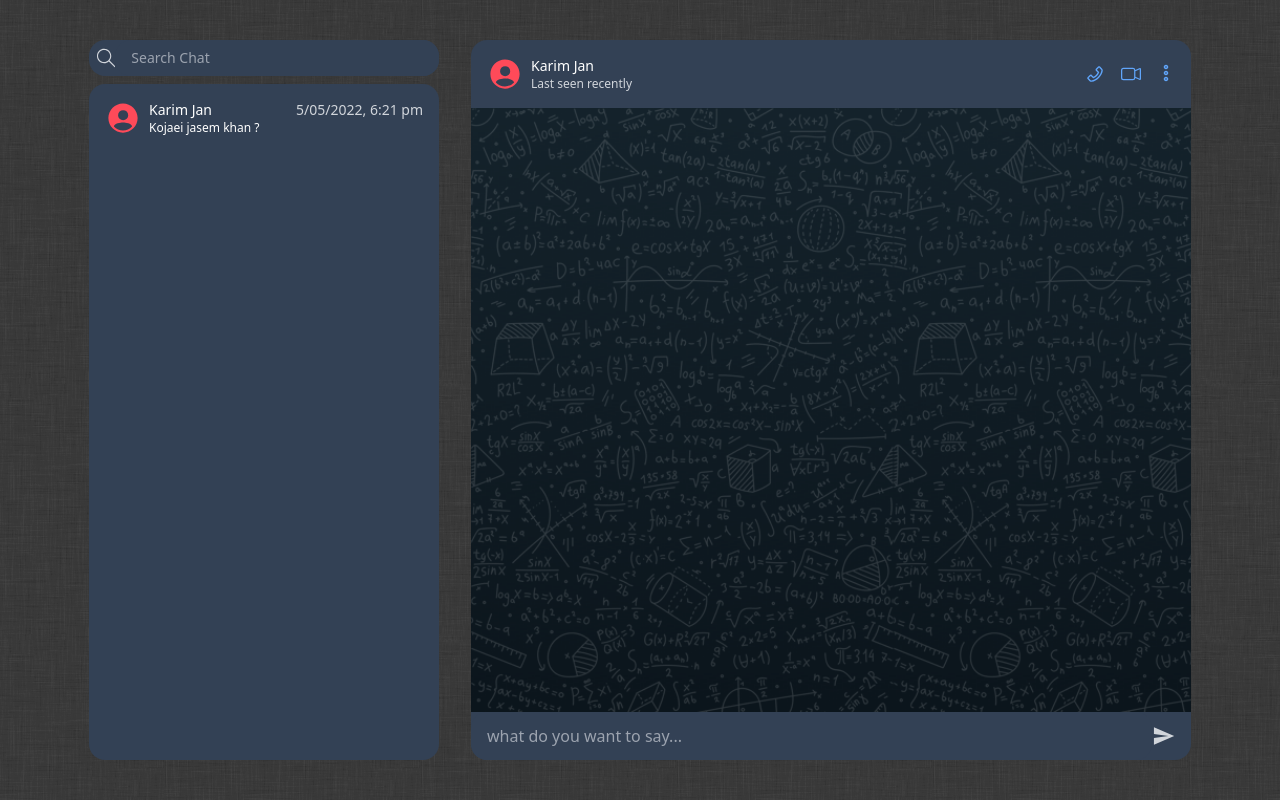
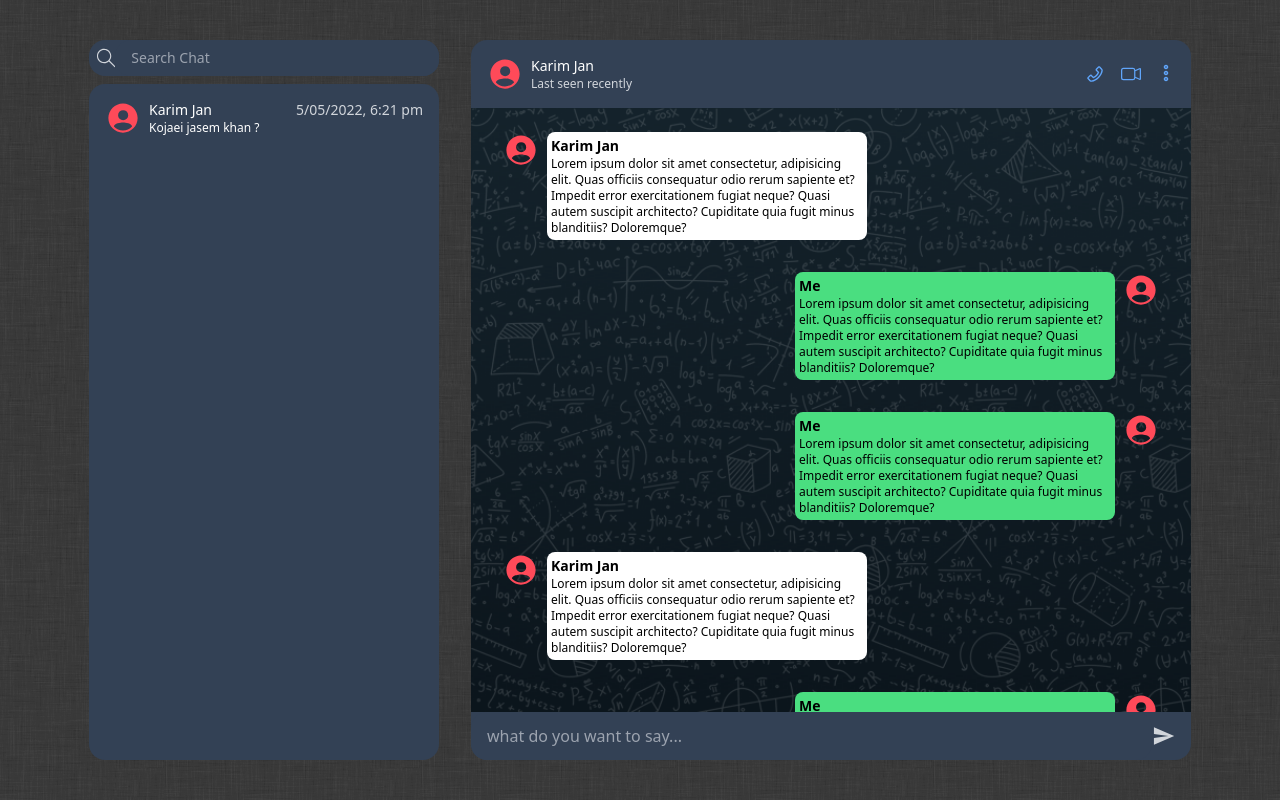
Before and after one commit to M-AminM/chat-app, a React (Create React App) app: page / in a window 1280 px wide. Built offline with nearby package versions, Linux system fonts and the light colour scheme.

Commit message:
Message Detail

```diff
--- /dev/null
+++ b/src/components/Messanger/Chat/Message/MessageDetail/index.tsx
@@ -0,0 +1,68 @@
+import React from "react";
+import { IoPersonCircleSharp } from "react-icons/io5";
+
+interface MessageDetailProps extends React.PropsWithChildren {
+  type: string;
+}
+
+type LookupType = {
+  sender: () => JSX.Element;
+  reciever: () => JSX.Element;
+};
+
+const Sender = () => {
+  return (
+    <li className="flex gap-2 w-full">
+      <div className="text-4xl">
+        <IoPersonCircleSharp color="#ff4a59" />
+      </div>
+      <div className="bg-white rounded-lg p-1 w-80">
+        <h3 className="font-semibold text-sm">Karim Jan</h3>
+        <p className="text-xs">
+          Lorem ipsum dolor sit amet consectetur, adipisicing elit. Quas
+          officiis consequatur odio rerum sapiente et? Impedit error
+          exercitationem fugiat neque? Quasi autem suscipit architecto?
+          Cupiditate quia fugit minus blanditiis? Doloremque?
+        </p>
+      </div>
+    </li>
+  );
+};
+
+const Reciever = () => {
+  return (
+    <li className="flex  justify-end gap-2 w-full ">
+      <div className="bg-green-400 rounded-lg p-1 w-80">
+        <h3 className="font-semibold text-sm">Me</h3>
+        <p className="text-xs">
+          Lorem ipsum dolor sit amet consectetur, adipisicing elit. Quas
+          officiis consequatur odio rerum sapiente et? Impedit error
+          exercitationem fugiat neque? Quasi autem suscipit architecto?
+          Cupiditate quia fugit minus blanditiis? Doloremque?
+        </p>
+      </div>
+      <div className="text-4xl">
+        <IoPersonCircleSharp color="#ff4a59" />
+      </div>
+    </li>
+  );
+};
+
+const lookup: LookupType = {
+  sender: Sender,
+  reciever: Reciever,
+};
+
+const MessageDetail: React.FunctionComponent<MessageDetailProps> = ({
+  type,
+}): JSX.Element => {
+  const Message = lookup[type as keyof LookupType];
+
+  return (
+    <div>
+      <Message />
+    </div>
+  );
+};
+
+export default MessageDetail;
--- a/src/components/Messanger/Chat/Message/index.tsx
+++ b/src/components/Messanger/Chat/Message/index.tsx
@@ -1,4 +1,5 @@
 import React from "react";
+import MessageDetail from "./MessageDetail";
 
 interface ChatMessageProps extends React.PropsWithChildren {}
 const ChatMessage: React.FunctionComponent<
@@ -9,8 +10,16 @@ const ChatMessage: React.FunctionComponent<
       style={{
         backgroundImage: "url('/assets/images/chat-bg.png')",
       }}
-      className="!bg-cover h-full w-full"
-    ></div>
+      className="!bg-cover h-full w-full px-8 py-6 overflow-auto"
+    >
+      <ul className="flex flex-col gap-8">
+        <MessageDetail type="sender" />
+        <MessageDetail type="reciever" />
+        <MessageDetail type="reciever" />
+        <MessageDetail type="sender" />
+        <MessageDetail type="reciever" />
+      </ul>
+    </div>
   );
 };
 
```
